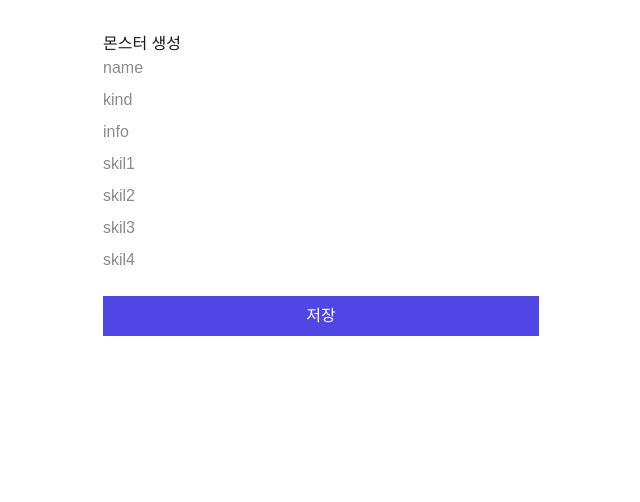
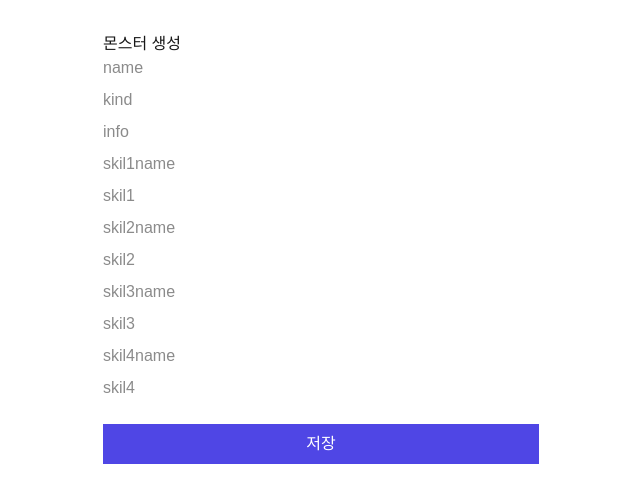
Before and after one commit to YooDaewhan/chat-frontend, a Next.js app: page /noble/monstermkr in a window 1280 px wide. Shown: the top 502 px of the page, without its empty margins (319-959 px from the left). Built offline with nearby package versions, Linux system fonts and the light colour scheme.

Commit message:
스킬이름 추가

```diff
--- a/src/app/noble/monstermkr/page.jsx
+++ b/src/app/noble/monstermkr/page.jsx
@@ -8,9 +8,13 @@ export default function MonsterMakerPage() {
     name: "",
     kind: "",
     info: "",
+    skil1name: "",
     skil1: "",
+    skil2name: "",
     skil2: "",
+    skil3name: "",
     skil3: "",
+    skil4name: "",
     skil4: "",
   });
   const [message, setMessage] = useState("");
@@ -61,8 +65,19 @@ export default function MonsterMakerPage() {
         onSubmit={handleSubmit}
         style={{ display: "flex", flexDirection: "column", gap: "0.5rem" }}
       >
-        {["name", "kind", "info", "skil1", "skil2", "skil3", "skil4"].map(
-          (field) => (
+        {[
+          "name",
+          "kind",
+          "info",
+          "skil1name",
+          "skil1",
+          "skil2name",
+          "skil2",
+          "skil3name",
+          "skil3",
+          "skil4name",
+          "skil4",
+        ].map((field) => (
           <input
             key={field}
             name={field}
@@ -71,8 +86,7 @@ export default function MonsterMakerPage() {
             onChange={handleChange}
             required
           />
-          )
-        )}
+        ))}
         <button
           type="submit"
           style={{
--- a/src/app/noble/page.jsx
+++ b/src/app/noble/page.jsx
@@ -176,7 +176,17 @@ export default function NoblePage() {
             <p>UID: {selectedEnemy.uid}</p>
             <p>Name: {selectedEnemy.name}</p>
             <p>mid: {selectedEnemy.mid}</p>
+            <p>종족: {selectedEnemy.kind}</p>
+            <p>소개: {selectedEnemy.info}</p>
+            <p>스킬1: {selectedEnemy.skil1}선택</p>
+            <p>스킬2: {selectedEnemy.skil2}선택</p>
+            <p>스킬3: {selectedEnemy.skil3}선택</p>
+            <p>스킬4: {selectedEnemy.skil4}선택</p>
           </div>
+        )}
+        {/* VS 표시는 둘 다 있을 때만 */}
+        {selectedMyMonster && selectedEnemy && (
+          <h1 style={{ fontSize: "2rem" }}>VS</h1>
         )}
         {/* 오른쪽 - 내 몬스터 */}
         {selectedMyMonster && (
@@ -185,12 +195,13 @@ export default function NoblePage() {
             <p>UID: {selectedMyMonster.uid}</p>
             <p>Name: {selectedMyMonster.name}</p>
             <p>mid: {selectedMyMonster.mid}</p>
+            <p>종족: {selectedMyMonster.kind}</p>
+            <p>소개: {selectedMyMonster.info}</p>
+            <p>스킬1: {selectedMyMonster.skil1}선택</p>
+            <p>스킬2: {selectedMyMonster.skil2}선택</p>
+            <p>스킬3: {selectedMyMonster.skil3}선택</p>
+            <p>스킬4: {selectedMyMonster.skil4}선택</p>
           </div>
-        )}
-
-        {/* VS 표시는 둘 다 있을 때만 */}
-        {selectedMyMonster && selectedEnemy && (
-          <h1 style={{ fontSize: "2rem" }}>VS</h1>
         )}
 
         {/* 아무것도 없으면 안내 */}
```
Lines whose indentation alone changed are shown as unchanged.
